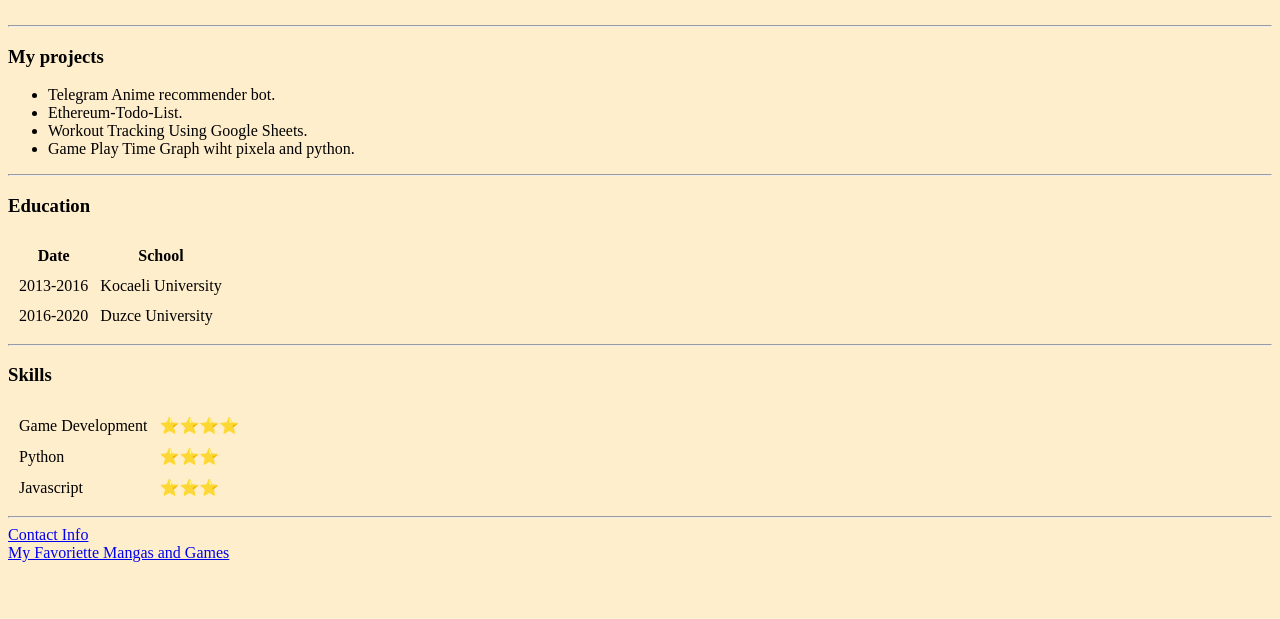
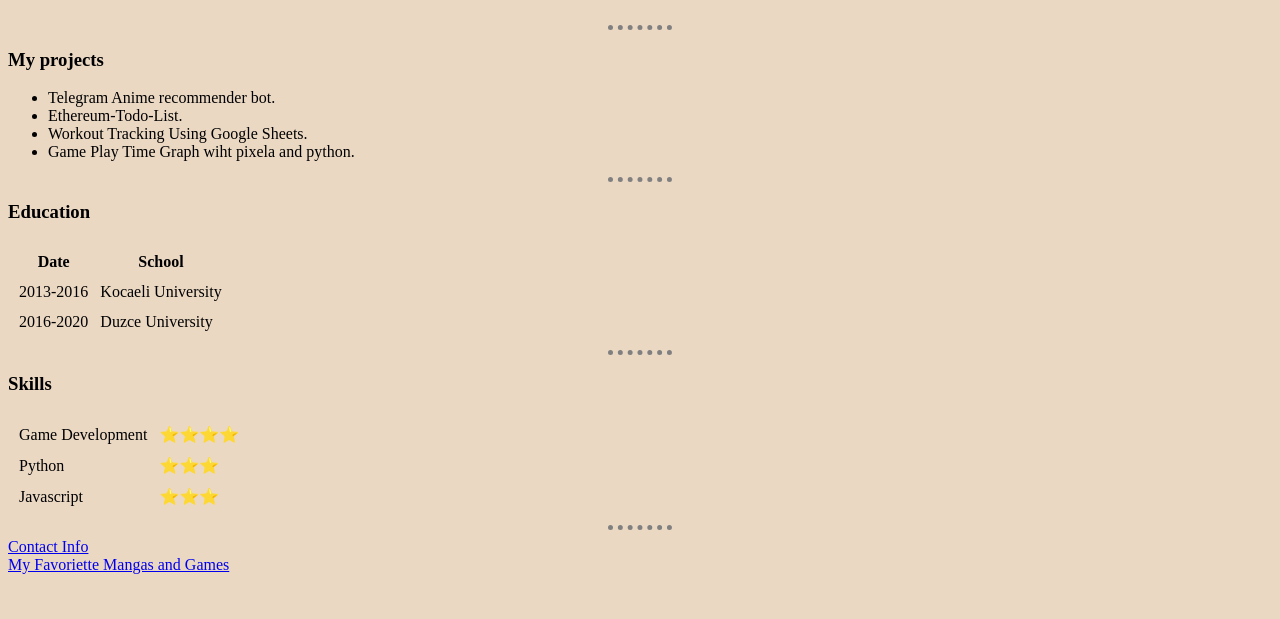
Before and after one commit to kaanakgundogdu/Web-Development-Course-Notes, a plain HTML site: page 2-CSS/1-Personal-Sİte/index.html in a window 1280 px wide. Shown: the part 181-800 px from the top of the page. Drawn offline with Linux system fonts and the light colour scheme.

Commit message:
Css folders index.html file modified.

```diff
--- a/2-CSS/1-Personal-Sİte/index.html
+++ b/2-CSS/1-Personal-Sİte/index.html
@@ -4,11 +4,27 @@
 <head>
   <meta charset="utf-8">
   <title>🔥Kaan's Personal Site🔥</title>
+
+  <style>
+    body {
+      background-color: #EBD8C3;
+    }
+
+    hr{
+      border-style: none;
+      border-top-style: dotted;
+      border-color: grey;
+      border-width: 5px;
+      width: 5%;
+    }
+
+  </style>
+
 </head>
 
 
 
-<body style="background-color: #FFEECC;">
+<body>
   <table cellspacing="20">
     <tr>
       <td><img src="images/hat2.jpg" alt="Kaan Akgündoğdu Profile Picture"></td>
```
